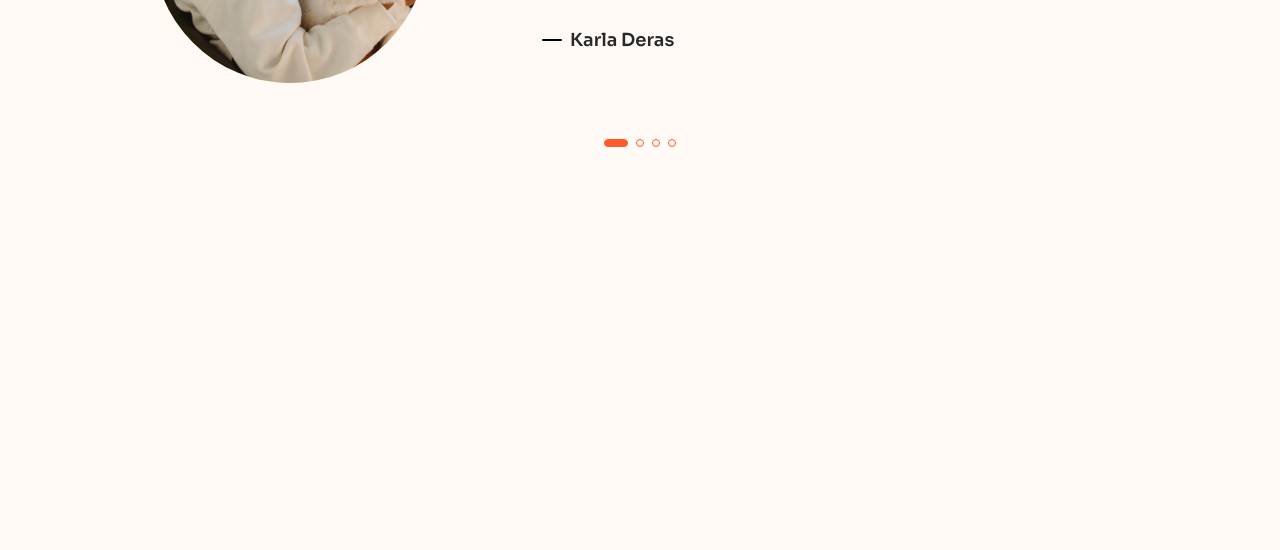
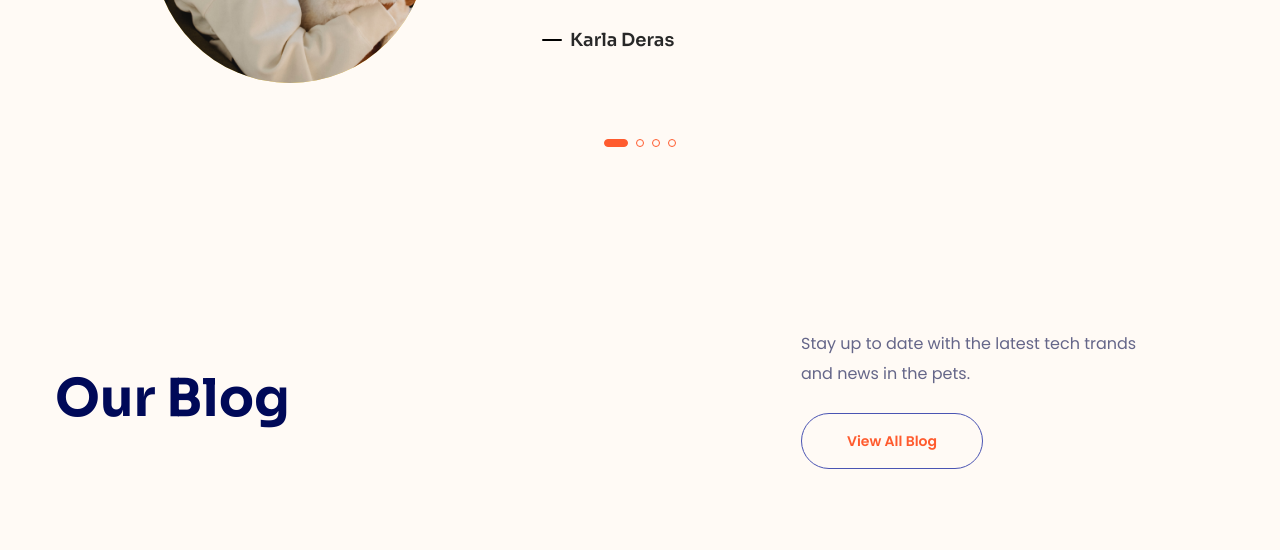
Before and after one commit to Geinjr/f8-htmlcss-04, a plain HTML site: page index.html in a window 1280 px wide. Shown: the part 5315-5865 px from the top of the page. Drawn offline with Linux system fonts and the light colour scheme.

Commit message:
làm phần blog #1

```diff
--- a/assets/css/style.css
+++ b/assets/css/style.css
@@ -1100,3 +1100,27 @@ button {
 .review__list {
     display: flex;
 }
+
+/* blog */
+
+.blog {
+    padding: 78px 0;
+}
+
+.blog__top {
+    display: flex;
+    align-items: center;
+    justify-content: space-between;
+}
+
+.blog__info {
+    width: 350px;
+    margin-right: 74px;
+}
+
+.blog__cta {
+    min-width: 182px;
+    margin-top: 24px;
+    border: 1px solid rgb(255, 91, 46 /60%);
+    color: #ff5b2e;
+}
--- a/index.html
+++ b/index.html
@@ -933,6 +933,21 @@
                     </div>
                 </div>
             </section>
+            <!-- blog -->
+            <section class="blog">
+                <div class="container">
+                    <div class="blog__top">
+                        <h2 class="section-heading">Our Blog</h2>
+                        <div class="blog__info">
+                            <p class="blog__desc section-desc">
+                                Stay up to date with the latest tech trands and
+                                news in the pets.
+                            </p>
+                            <a href="#!" class="btn blog__cta">View All Blog</a>
+                        </div>
+                    </div>
+                </div>
+            </section>
         </main>
     </body>
 </html>
```
